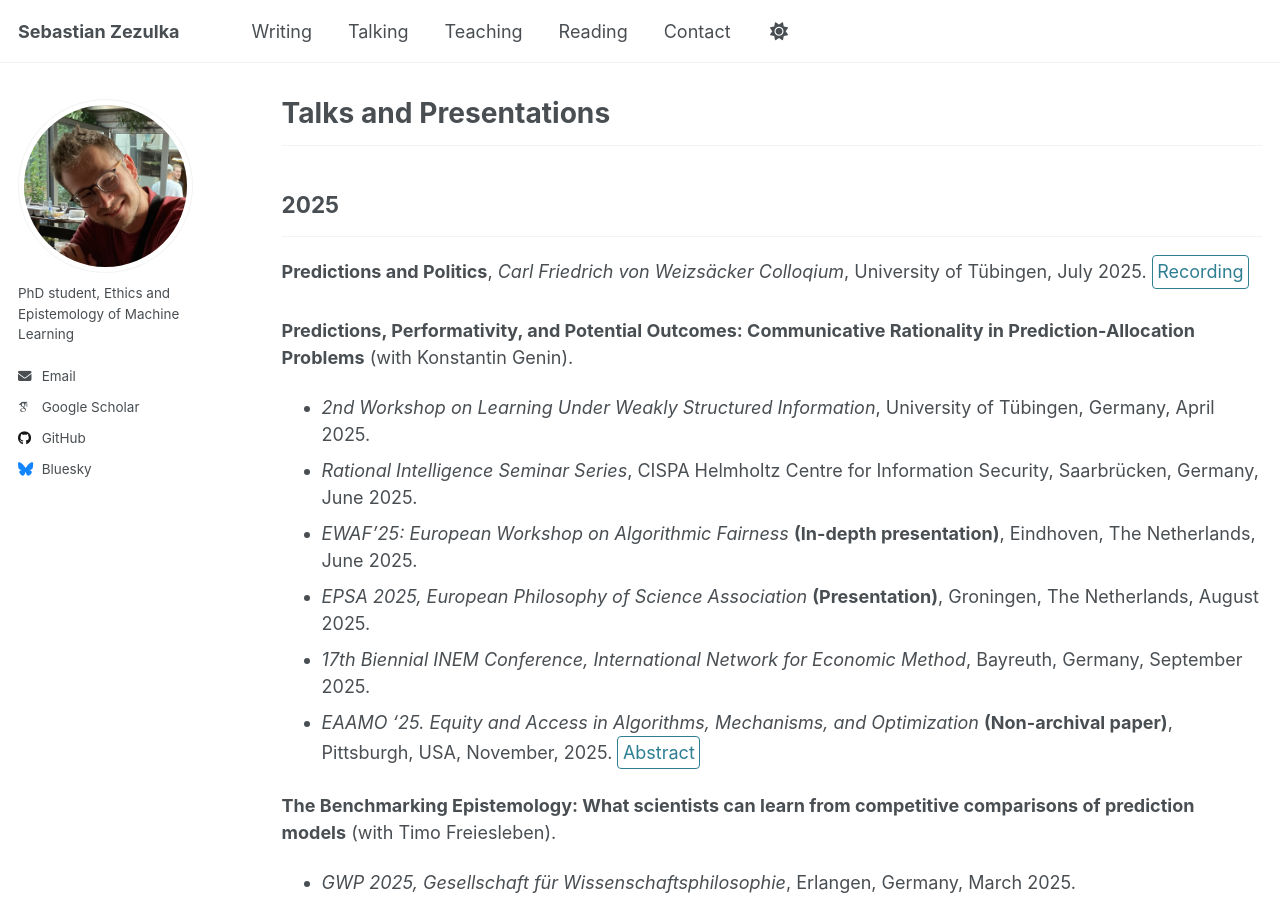
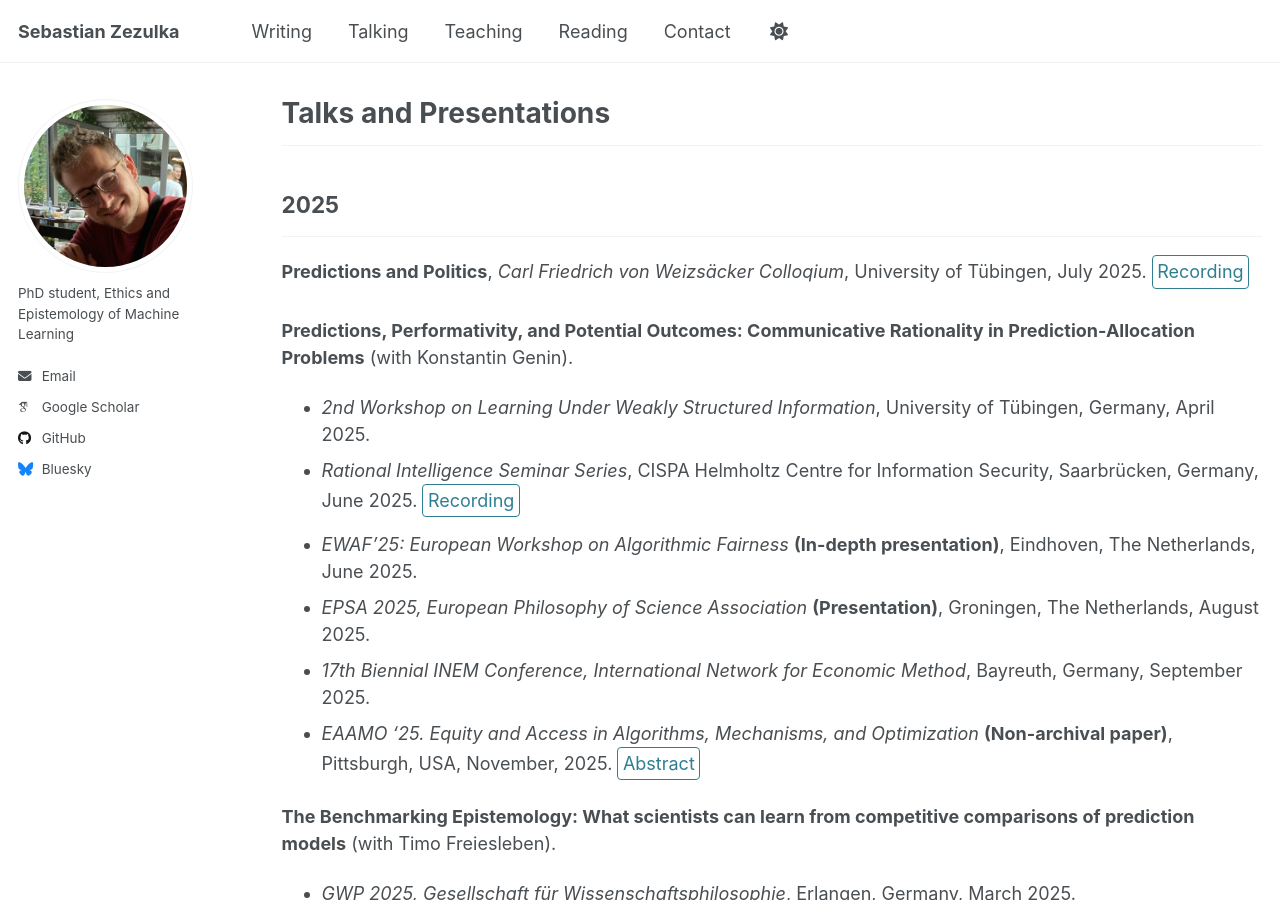
Before and after one commit to sezezulka/sezezulka.github.io, a Jekyll site: the page built from _pages/talks.md, in a window 1280 px wide and 900 px high. Built offline with Jekyll 4.4.1, drawn with Linux system fonts in a browser that asks for light colours; some web fonts are replaced; a script that is not in the unit is left out.

Commit message:
Update talks.md

```diff
--- a/_pages/talks.md
+++ b/_pages/talks.md
@@ -13,7 +13,7 @@ author_profile: true
 
 **Predictions, Performativity, and Potential Outcomes: Communicative Rationality in Prediction-Allocation Problems** (with Konstantin Genin).
 - *2nd Workshop on Learning Under Weakly Structured Information*, University of Tübingen, Germany, April 2025.
-- *Rational Intelligence Seminar Series*, CISPA Helmholtz Centre for Information Security, Saarbrücken, Germany, June 2025.
+- *Rational Intelligence Seminar Series*, CISPA Helmholtz Centre for Information Security, Saarbrücken, Germany, June 2025. [Recording](https://www.youtube.com/watch?v=YhCsBKmbpM0){: .btn--research}{:target="_blank"}
 - *EWAF'25: European Workshop on Algorithmic Fairness* **(In-depth presentation)**, Eindhoven, The Netherlands, June 2025.
 - *EPSA 2025, European Philosophy of Science Association* **(Presentation)**, Groningen, The Netherlands, August 2025.
 - *17th Biennial INEM Conference, International Network for Economic Method*, Bayreuth, Germany, September 2025.
```
